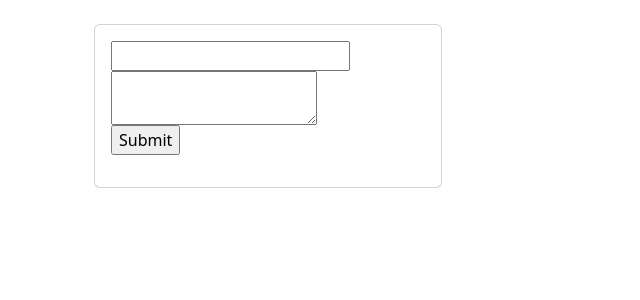
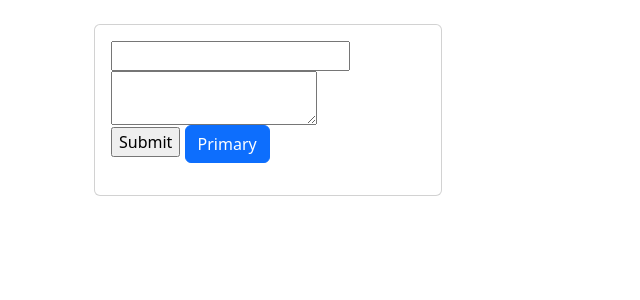
Before and after one commit to MaodeColombia/CRUD_PHP_MySQL, a PHP site: page /CRUD_PHP_MySQL/ in a window 1280 px wide. Shown: the part 80-380 px from the top of the page, without its empty margins (0-640 px from the left). Run offline with PHP 8.4, Linux system fonts and the light colour scheme.

Commit message:
+ Input de tipo submit (boton Bootstrap)

```diff
--- a/index.php
+++ b/index.php
@@ -36,6 +36,11 @@ include ("db.php")
                                 https://www.w3schools.com/tags/att_input_type_submit.asp
                                 https://github.com/MaodeColombia/CRUD_PHP_MySQL/blob/master/extra/image/20221002123720.png -->
                             <input type="submit">
+                            <!-- este  input es netamente HTML, pero se podría cambiar por button Bootstrap
+                                https://getbootstrap.com/docs/4.6/components/forms/
+                                https://getbootstrap.com/docs/4.6/components/buttons/
+                                https://github.com/MaodeColombia/CRUD_PHP_MySQL/blob/master/extra/image/20221002123817.png -->
+                                <button type="submit" class="btn btn-primary">Primary</button>
 
                         </form>
                     </div>
```
Also changed, not shown: extra/image/20221002123817.png (added).
